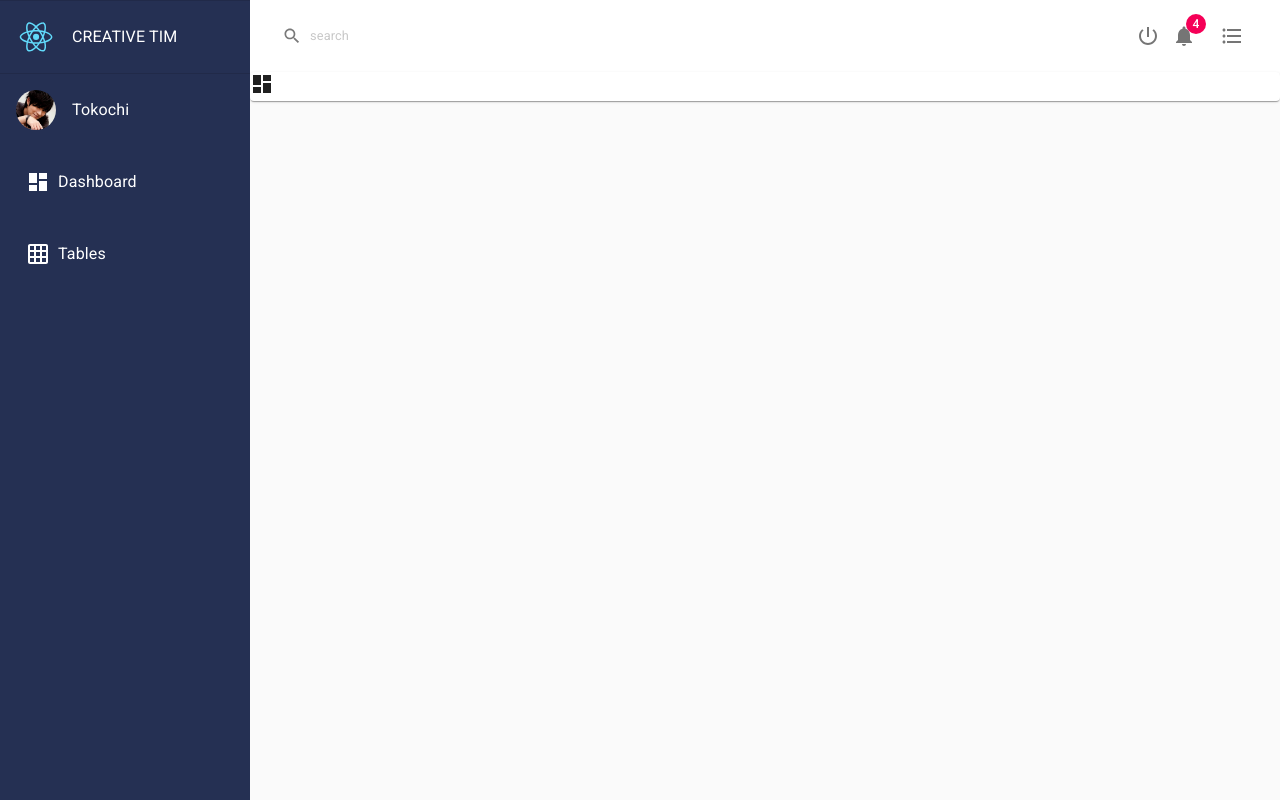
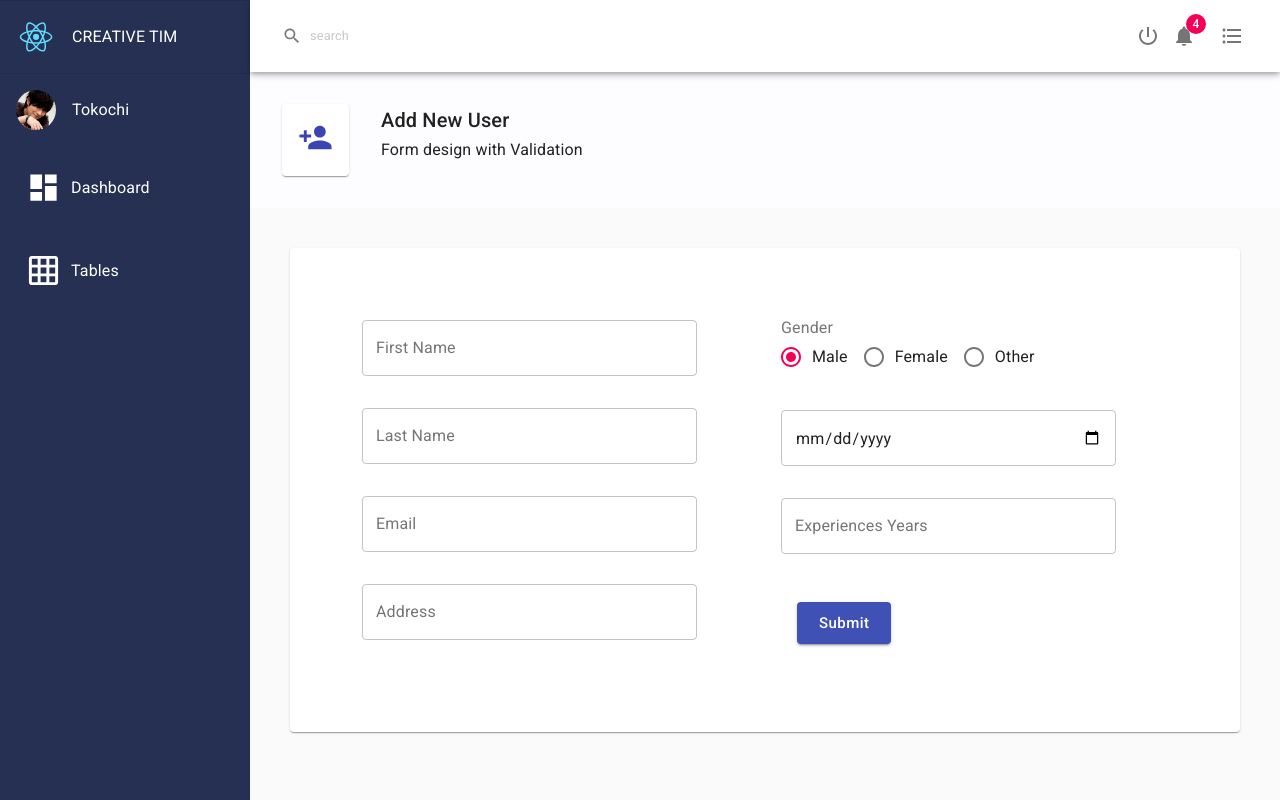
Before and after one commit to AminBAROUDyassir/Toko_Project, a React (Create React App) app: page / in a window 1280 px wide. Built offline with nearby package versions, Linux system fonts and the light colour scheme.

Commit message:
form & validation done

```diff
--- a/package.json
+++ b/package.json
@@ -8,6 +8,7 @@
     "@testing-library/jest-dom": "^5.11.4",
     "@testing-library/react": "^11.1.0",
     "@testing-library/user-event": "^12.1.10",
+    "joi-browser": "^13.4.0",
     "react": "^17.0.1",
     "react-dom": "^17.0.1",
     "react-scripts": "4.0.2",
--- a/src/App/App.js
+++ b/src/App/App.js
@@ -3,8 +3,9 @@ import './App.css';
 import SideBar from "../components/SideBar";
 import { CssBaseline, makeStyles } from '@material-ui/core';
 import Header from '../components/NavBar';
-import PageHeader from '../components/PageHeader';
-import DashboardIcon from '@material-ui/icons/Dashboard';
+
+
+import UsersTables from '../Pages/UsersTables';
 
 
 const useStyles = makeStyles({
@@ -22,11 +23,7 @@ function App() {
       <SideBar/>
       <div className={classes.appMain}>
       <Header/>
-      <PageHeader
-      title="title"
-      subtitle="subtitle"
-      icon={<DashboardIcon/>}
-      />
+      <UsersTables/>
       </div>
       <CssBaseline/>
     </>
--- a/src/Pages/UserForm.js
+++ b/src/Pages/UserForm.js
@@ -1,9 +1,157 @@
-import React from 'react'
+import {
+	FormControl,
+	FormControlLabel,
+	FormLabel,
+	Grid,
+	Radio,
+	RadioGroup,
+	TextField,
+	Paper,
+	makeStyles,
+	Button
+} from '@material-ui/core';
+import React, { useEffect, useState } from 'react';
+import PersonAddIcon from '@material-ui/icons/PersonAdd';
+import PageHeader from '../components/PageHeader';
+import { LaptopWindows } from '@material-ui/icons';
+
+const initialFValues = {
+	_id: 0,
+	Fname: '',
+	Lname: '',
+	email: '',
+	birthday: '',
+	address: '',
+	gender: 'male',
+	experienceY: ''
+};
+
+const useStyles = makeStyles((theme) => ({
+	root: {
+		margin: theme.spacing(4),
+		'& .MuiFormControl-root': {
+			width: '80%',
+			margin: theme.spacing(2)
+		}
+	},
+	label: {
+		textTransform: 'none'
+	}
+}));
 
 export default function UserForm() {
-    return (
-        <div>
+	const validate = () => {
+		let temp = {};
+		temp.Fname = values.Fname ? '' : 'This field is required.';
+		temp.Lname = values.Lname ? '' : 'This field is required.';
+		temp.email = values.email ? '' : 'Email is  required.';
+		temp.birthday = values.birthday.length >= 10 ? '' : 'This field is required.';
+		setErrors({ ...temp });
+		return Object.values(temp).every((x) => x == ''); // if all validation elements are true it return true
+	};
 
-        </div>
-    )
+	const handleSubmit = (e) => {
+		e.preventDefault();
+		console.log(validate())
+		if (validate()) window.alert('testing');
+	};
+	const [ values, setValues ] = useState(initialFValues);
+	const [ errors, setErrors ] = useState({});
+
+	const classes = useStyles();
+	const handleInputChange = (e) => {
+		const { name, value } = e.target;
+		setValues({
+			...values,
+			[name]: value
+		});
+	};
+
+	return (
+		<form className={classes.root} onSubmit={handleSubmit}>
+			<Grid container>
+				<Grid item xs={6}>
+					<TextField
+						variant="outlined"
+						label="First Name"
+						name="Fname"
+						value={values.Fname}
+						onChange={handleInputChange}
+						error={errors.Fname}
+						helperText={errors.Fname}
+						inputProps={{maxLength :30}}
+					/>
+					<TextField
+						variant="outlined"
+						label="Last Name"
+						name="Lname"
+						value={values.Lname}
+						onChange={handleInputChange}
+						error={errors.Lname}
+						helperText={errors.Lname}
+						inputProps={{maxLength :30}}
+					/>
+					<TextField
+						variant="outlined"
+						label="Email"
+						type="email"
+						name="email"
+						value={values.email}
+						onChange={handleInputChange}
+						error={errors.email}
+						helperText={errors.email}
+						inputProps={{maxLength :30}}
+					/>
+					<TextField
+						variant="outlined"
+						label="Address"
+						name="address"
+						value={values.address}
+						onChange={handleInputChange}
+						inputProps={{maxLength :150}}
+					/>
+				</Grid>
+				<Grid item xs={6}>
+					<FormControl>
+						<FormLabel>Gender</FormLabel>
+						<RadioGroup row name="gender" value={values.gender} onChange={handleInputChange}>
+							<FormControlLabel value="male" control={<Radio />} label="Male" />
+							<FormControlLabel value="female" control={<Radio />} label="Female" />
+							<FormControlLabel value="other" control={<Radio />} label="Other" />
+						</RadioGroup>
+					</FormControl>
+					<TextField
+						variant="outlined"
+						type="date"
+						label=""
+						name="birthday"
+						value={values.birthday}
+						onChange={handleInputChange}
+						error={errors.birthday}
+						helperText={errors.birthday}
+					/>
+					<TextField
+						variant="outlined"
+						type="number"
+						label="Experiences Years"
+						name="experienceY"
+						value={values.experienceY}
+						onChange={handleInputChange}
+						onInput={(e)=>{e.target.value = Math.max(0, parseInt(e.target.value) ).toString().slice(0,2)}}
+					/>
+					<div>
+						<Button
+							classes={{ root: classes.root, label: classes.label }}
+							variant="contained"
+							color="primary"
+							size="large"
+							type="submit"
+						>
+							Submit
+						</Button>
+					</div>
+				</Grid>
+			</Grid>
+		</form>
+	);
 }
--- a/src/Pages/UsersTables.js
+++ b/src/Pages/UsersTables.js
@@ -1,9 +1,26 @@
 import React from 'react'
+import UserForm from './UserForm'
+import PersonAddIcon from '@material-ui/icons/PersonAdd';
+import PageHeader from '../components/PageHeader';
+import { Paper, makeStyles } from '@material-ui/core';
+
+const useStyles = makeStyles((theme) => ({
+	pageContent: {
+            padding:theme.spacing(3),
+            margin: theme.spacing(5)
+    }
+}));
 
 export default function UsersTables() {
+    const classes = useStyles();
     return (
-        <div>
-
-        </div>
+        <React.Fragment>
+        <PageHeader title="Add New User"
+subtitle="Form design with Validation"
+icon={<PersonAddIcon fontSize="large"/>}/>
+<Paper className={classes.pageContent}>
+<UserForm/>
+</Paper>
+</React.Fragment>
     )
 }
--- a/src/components/NavBar.js
+++ b/src/components/NavBar.js
@@ -8,7 +8,8 @@ import { AppBar, Badge, Grid, IconButton, InputBase, Toolbar, makeStyles } from
 
 const useStyles = makeStyles( {
     root: {
-        backgroundColor: 'white'
+        backgroundColor: 'white',
+		transform: 'translateZ(0)'
     },
     searchInput:{
         opacity:'0.6',
--- a/src/components/PageHeader.js
+++ b/src/components/PageHeader.js
@@ -1,13 +1,42 @@
 import React from 'react'
-import { Card, Paper } from "@material-ui/core";
+import { Card, Paper, Typography, makeStyles } from "@material-ui/core";
+
+
+const useStyles = makeStyles (theme =>({
+
+    root: {
+        backgroundColor: '#fdfdff'
+    },
+    PageHeader:{
+        padding: theme.spacing(4),
+        display: 'flex',
+        marginBottom: theme.spacing(2)
+    },
+    pageicon:{
+        display: 'inline-block',
+        padding: theme.spacing(2),
+        color: '#3c44b1'
+    },
+    pagetitel:{
+        paddingLeft: theme.spacing(4),
+    }
+
+}))
+
 
 export default function PageHeader({ title, subtitle, status, icon}) {
+    const classes = useStyles();
     return (
-        <Paper elevation={0}  square>
-            <div>
-                <Card>
+
+        <Paper elevation={0}  square className={classes.root}>
+            <div className={classes.PageHeader}>
+                <Card className={classes.pageicon}>
                 {icon}
                 </Card>
+                <div className={classes.pagetitel}>
+                    <Typography variant="h6" component="div">{title}</Typography>
+                        <Typography variant="subtitle1" component="div">{subtitle}</Typography>
+                </div>
             </div>
         </Paper>
     )
--- a/src/components/SideBar.js
+++ b/src/components/SideBar.js
@@ -25,7 +25,7 @@ const useStyles = makeStyles({
 		height: '100%',
 		backgroundColor: '#253053',
 		'& .MuiSvgIcon-root': {
-			margin: '8px 8px 8px 10px'
+			margin: '8px 10px 8px 10px'
 		}
 	}
 });
@@ -36,10 +36,10 @@ export default function SideBar() {
 	return (
 		<div className={classes.sideBar}>
 			<Divider />
-			<List alignItems="center">
+			<List>
 				<ListItem button key="text">
 					<ListItemAvatar>
-						<Avatar alt="LogoMain" src={logoMain} />
+						<Avatar alt="LogoMain" src={logoMain}/>
 					</ListItemAvatar>
 
 					<ListItemText primary="CREATIVE TIM" />
@@ -56,13 +56,13 @@ export default function SideBar() {
 			</List>
 			<List>
 				<ListItem button key="text">
-					<DashboardIcon />
+					<DashboardIcon fontSize="large"/>
 					<ListItemText primary="Dashboard" />
 				</ListItem>
 			</List>
 			<List>
 				<ListItem button key="text">
-					<GridOnIcon />
+					<GridOnIcon fontSize="large"/>
 
 					<ListItemText primary="Tables" />
 				</ListItem>
```
Also changed, not shown: 1 other file (tests, documents, lock files or other folders).
